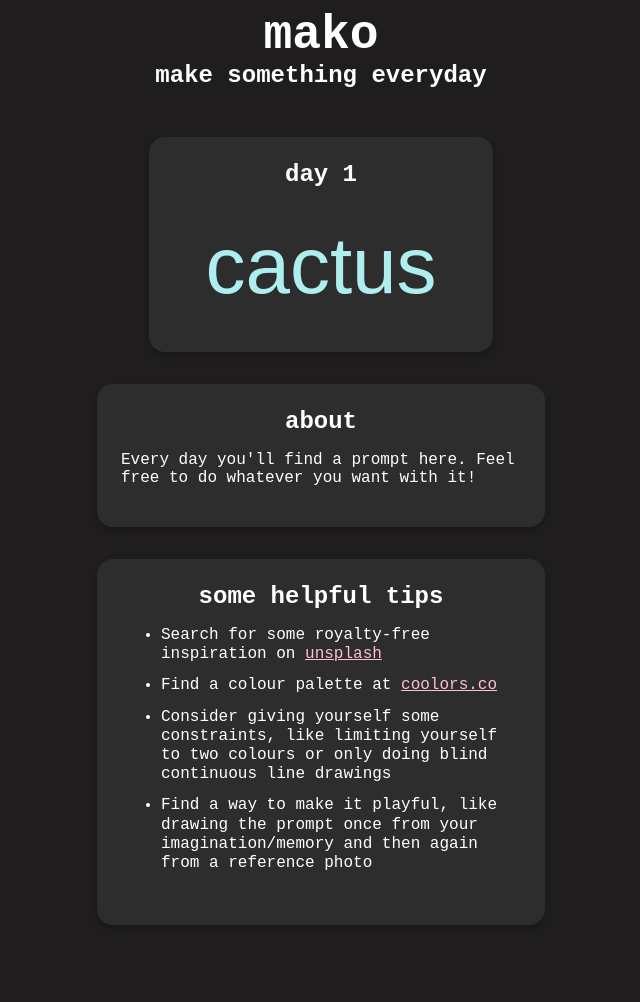
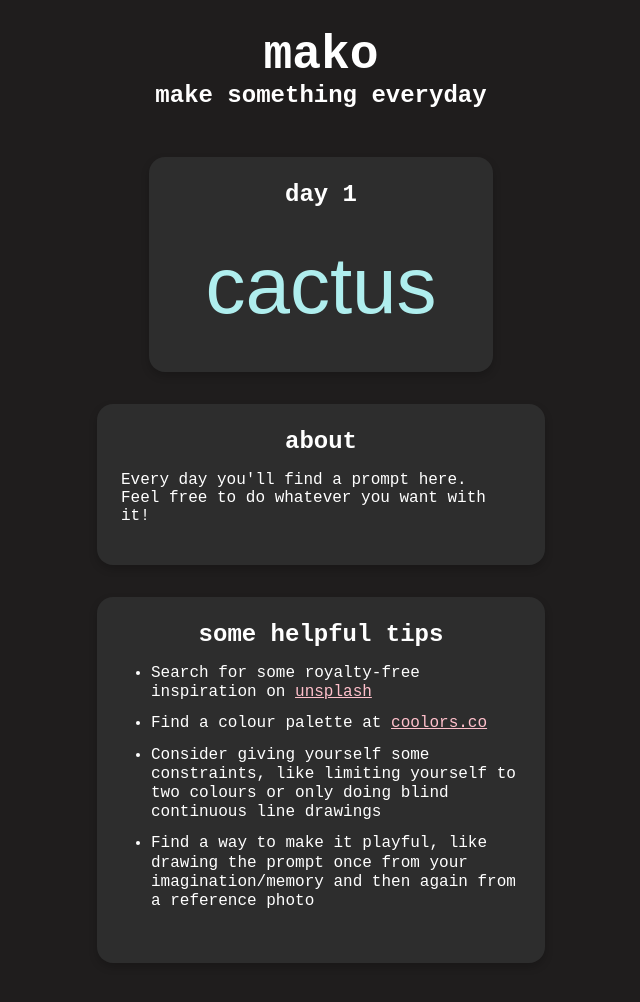
Before and after one commit to CaroEvans/mako, a plain HTML site: page index.html in a window 1280 px wide. Shown: the whole page, without its empty margins (319-959 px from the left). Before the commit the page ends 965 px from the top, so only its background shows below. Drawn offline with Linux system fonts and the light colour scheme; a web font is replaced by a local one.

Commit message:
design tweaks

```diff
--- a/assets/css/style.css
+++ b/assets/css/style.css
@@ -18,10 +18,14 @@ h1, h2, h3 {
   padding: 0;
 }
 h1 {
+  padding-top: 1.25rem;
   font-size: 3rem;
 }
 h2 {
   font-size: 1.5rem;
+}
+ul {
+  padding-left: 1.875rem;
 }
 
 .card-container {
--- a/index.html
+++ b/index.html
@@ -26,7 +26,7 @@
       <div class="card">
         <h3 class="card-title">About</h3>
         <p>
-          Every day you'll find a prompt here. Feel free to do whatever you want with it!
+          Every day you'll find a prompt here. <br>Feel free to do whatever you want with it!
         </p>
         </div>
         <div class="card">
```
